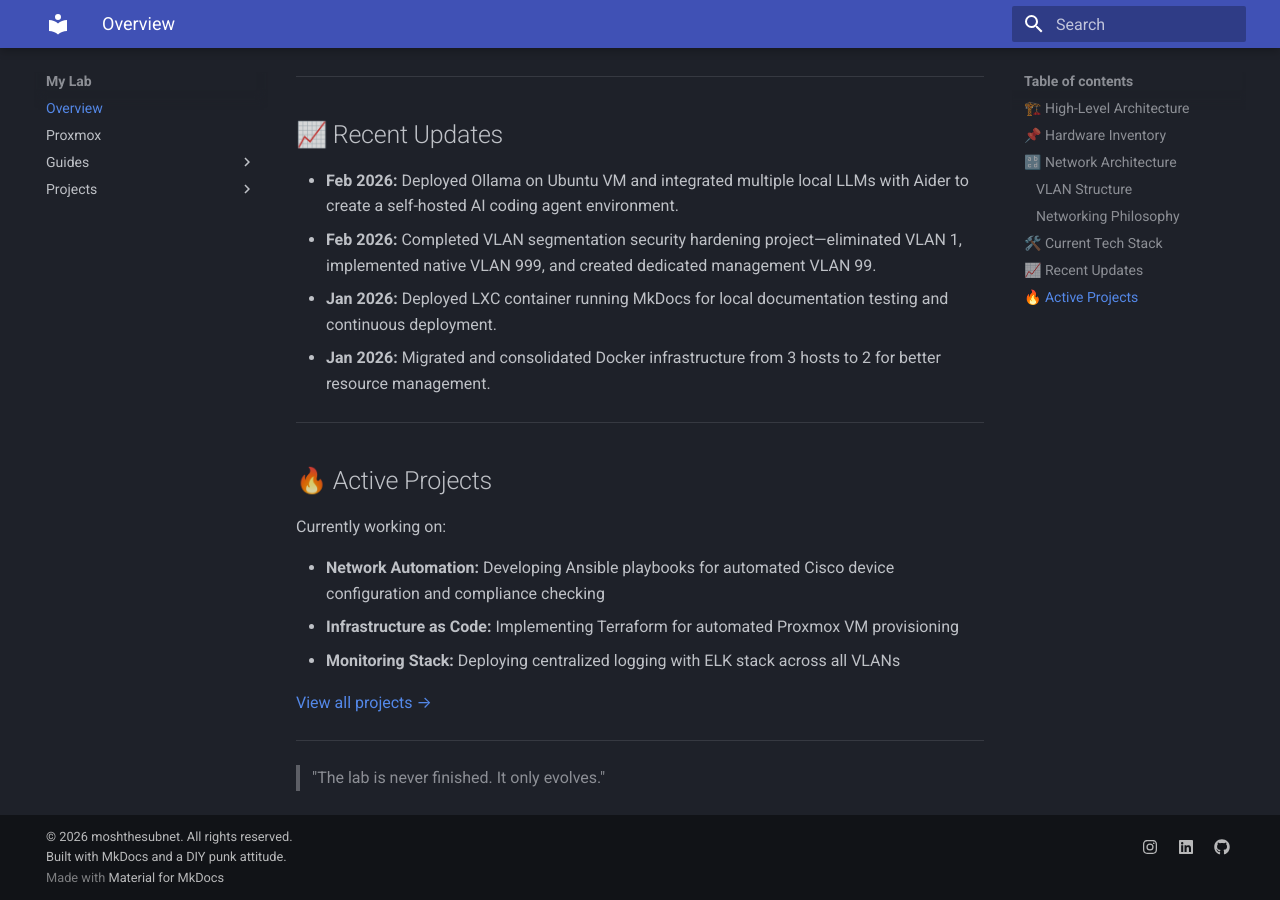
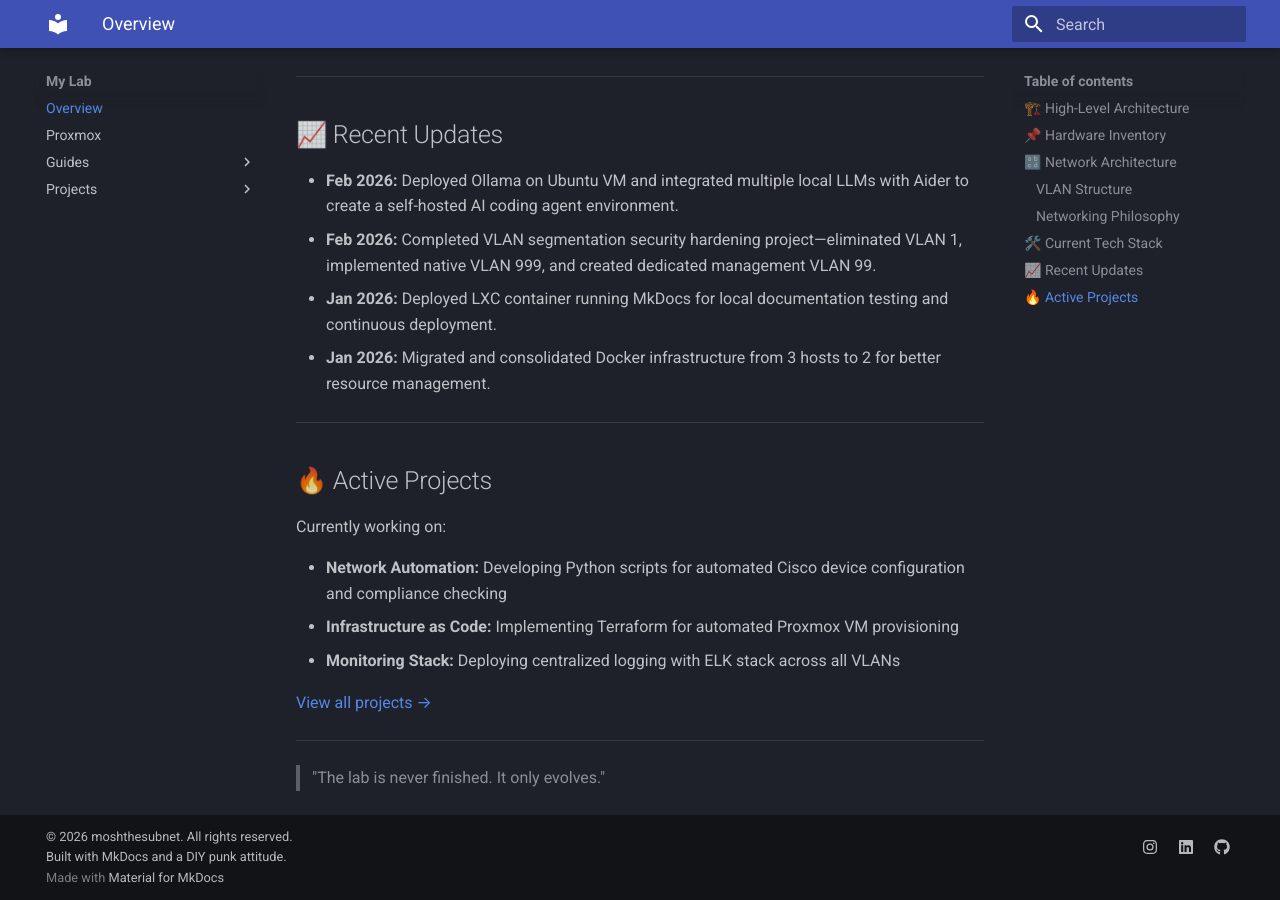
Before and after one commit to moshthesubnet/my-lab-docs, an MkDocs documentation site: the page built from docs/lab/overview.md, in a window 1280 px wide and 900 px high, scrolled down 2375 px. Built offline with MkDocs 1.6.1 and Material for MkDocs 9.7.7, drawn with Linux system fonts in a browser that asks for light colours.

Commit message:
Update overview.md

```diff
--- a/docs/lab/overview.md
+++ b/docs/lab/overview.md
@@ -89,7 +89,7 @@ I treat my home network like a mini-enterprise:
 
 Currently working on:
 
-* **Network Automation:** Developing Ansible playbooks for automated Cisco device configuration and compliance checking
+* **Network Automation:** Developing Python scripts for automated Cisco device configuration and compliance checking
 * **Infrastructure as Code:** Implementing Terraform for automated Proxmox VM provisioning
 * **Monitoring Stack:** Deploying centralized logging with ELK stack across all VLANs
 
```
